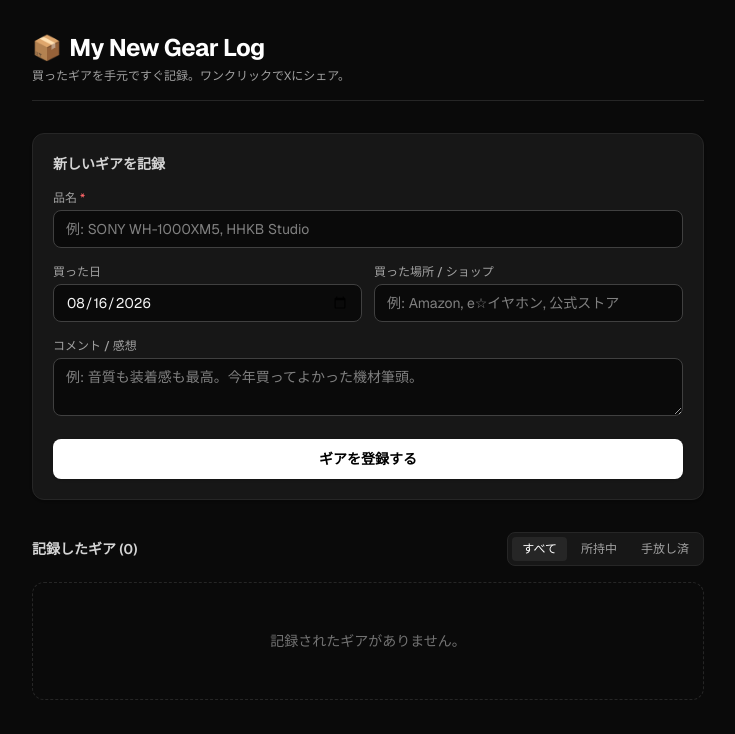
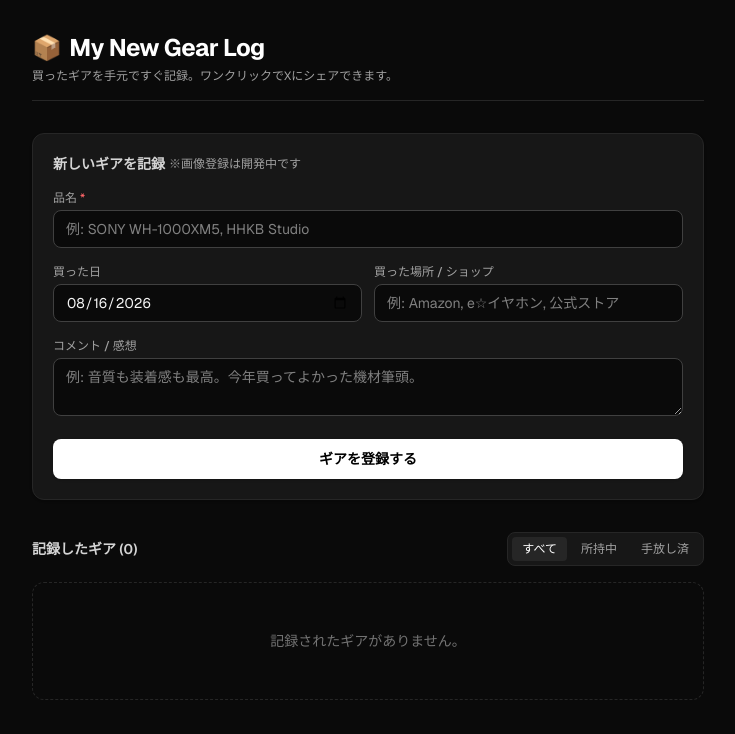
Before and after one commit to amiami/my_new_gear, a Next.js app: page / in a window 1280 px wide. Shown: the top 734 px of the page, without its empty margins (272-1007 px from the left). Built offline with nearby package versions, Linux system fonts and the light colour scheme.

Commit message:
style: 開発中メッセージ追加

```diff
--- a/app/page.tsx
+++ b/app/page.tsx
@@ -106,15 +106,18 @@ export default function MyNewGearApp() {
             <span>📦</span> My New Gear Log
           </h1>
           <p className="text-xs text-neutral-400 mt-1">
-            買ったギアを手元ですぐ記録。ワンクリックでXにシェア。
+            買ったギアを手元ですぐ記録。ワンクリックでXにシェアできます。
           </p>
         </header>
 
         {/* 登録フォーム */}
         <section className="bg-neutral-900 border border-neutral-800 rounded-xl p-5 shadow-sm">
-          <h2 className="text-sm font-semibold text-neutral-300 mb-4">
-            新しいギアを記録
-          </h2>
+          <div className="flex items-center mb-4">
+            <h2 className="text-sm font-semibold text-neutral-300 me-1">
+              新しいギアを記録
+            </h2>
+            <p className="text-xs text-neutral-400">※画像登録は開発中です</p>
+          </div>
           <form onSubmit={handleSubmit} className="space-y-4">
             <div>
               <label className="block text-xs font-medium text-neutral-400 mb-1">
```
